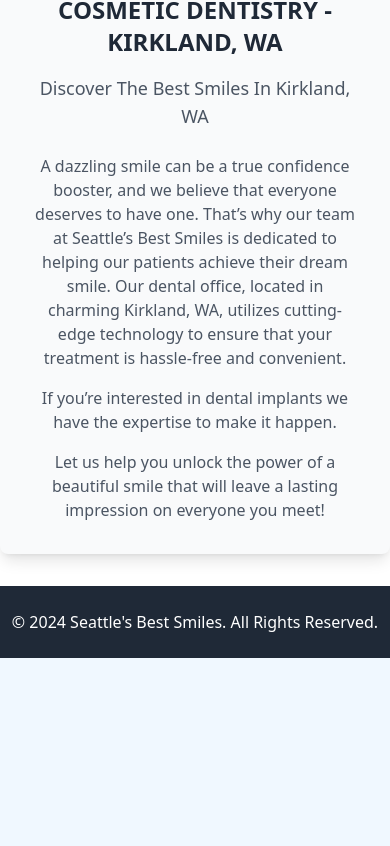
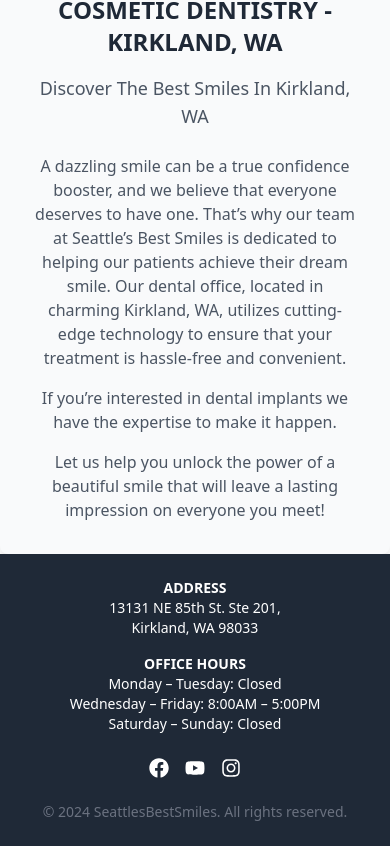
Before and after one commit to kimia2003/SeattleBestSmiles, a React (Create React App) app in the folder seattlebestsmiles/: page / in a window 390 px wide. Shown: the part 905-1751 px from the top of the page. Before the commit the page ends 1563 px from the top, so only its background shows below. Built offline with nearby package versions, Linux system fonts and the light colour scheme; no server answers.

Commit message:
minor aesthetic changes

```diff
--- a/seattlebestsmiles/src/App.js
+++ b/seattlebestsmiles/src/App.js
@@ -11,7 +11,7 @@
 import Gallery from "./components/Gallery";
 import Accountsetup from "./components/login/Accountsetup";
 import NewProfile from "./components/login/NewProfile";
-import EditProfile from "./components/dashboard/EditProfile"; // Import EditProfile
+import EditProfile from "./components/dashboard/EditProfile";
 import "slick-carousel/slick/slick.css";
 import "slick-carousel/slick/slick-theme.css";
 
--- a/seattlebestsmiles/src/components/AboutPage.jsx
+++ b/seattlebestsmiles/src/components/AboutPage.jsx
@@ -1,6 +1,7 @@
 import React from 'react';
 import { FaHeart, FaLightbulb, FaUserFriends } from 'react-icons/fa';
 import ImageCarousel from './ImageCarousel';
+import Footer from './Footer';
 
 const About = () =>
 {
@@ -94,17 +95,7 @@
         </div>
       </section>
 
-      <footer className="bg-gray-800 text-white text-center py-8 mt-16">
-        <div className="max-w-4xl mx-auto">
-          <h4 className="text-2xl font-semibold mb-4">Visit Us in Kirkland, WA</h4>
-          <p className="text-gray-200 mb-4">
-            13131 NE 85th ST, Ste 201, Kirkland, WA 98033
-          </p>
-          <p className="text-gray-200">
-            © 2024 Seattle’s Best Smiles. All Rights Reserved.
-          </p>
-        </div>
-      </footer>
+      <Footer />
     </div>
   );
 };
--- /dev/null
+++ b/seattlebestsmiles/src/components/Footer.jsx
@@ -0,0 +1,48 @@
+import React from 'react';
+import { FaFacebook, FaYoutube, FaInstagram } from 'react-icons/fa';
+
+const Footer = () => {
+  return (
+    <footer className="bg-gray-800 text-white py-6">
+      <div className="container mx-auto flex flex-col items-center md:items-start md:flex-row justify-between text-center md:text-left">
+        {/* Address and Office Hours Section */}
+        <div className="flex flex-col md:flex-row justify-center items-center space-y-4 md:space-y-0 md:space-x-12">
+          {/* Address */}
+          <div className="text-sm">
+            <p className="font-semibold">ADDRESS</p>
+            <p>13131 NE 85th St. Ste 201,</p>
+            <p>Kirkland, WA 98033</p>
+          </div>
+
+          {/* Office Hours */}
+          <div className="text-sm">
+            <p className="font-semibold">OFFICE HOURS</p>
+            <p>Monday – Tuesday: Closed</p>
+            <p>Wednesday – Friday: 8:00AM – 5:00PM</p>
+            <p>Saturday – Sunday: Closed</p>
+          </div>
+        </div>
+
+        {/* Social Media Icons */}
+        <div className="flex justify-center md:justify-end space-x-4 mt-6 md:mt-0">
+          <a href="https://www.facebook.com/Seattlesbestsmiles" className="hover:text-gray-400">
+            <FaFacebook size={20} />
+          </a>
+          <a href="https://www.youtube.com/@seattlesbestsmiles7311" className="hover:text-gray-400">
+            <FaYoutube size={20} />
+          </a>
+          <a href="https://www.instagram.com/seattles.best.smiles/" className="hover:text-gray-400">
+            <FaInstagram size={20} />
+          </a>
+        </div>
+      </div>
+
+      {/* Copyright Section */}
+      <div className="text-center mt-6 text-sm text-gray-500">
+        © {new Date().getFullYear()} SeattlesBestSmiles. All rights reserved.
+      </div>
+    </footer>
+  );
+};
+
+export default Footer;
--- a/seattlebestsmiles/src/components/Gallery.jsx
+++ b/seattlebestsmiles/src/components/Gallery.jsx
@@ -1,5 +1,6 @@
 import React from 'react';
 import ImageCarousel from './ImageCarousel';
+import Footer from './Footer';
 
 const Gallery = () => {
     //before and after
@@ -42,10 +43,6 @@
 return (
     <div className="min-h-screen bg-gradient-to-b from-teal-50 to-white">
 
-   {/* header*/ }
-      <header className="w-full h-40 bg-gradient-to-b from-blue-900 to-blue-700 text-white flex items-center justify-center shadow-lg">
-        <h1 className="text-4xl font-extrabold tracking-wider">Gallery</h1>
-      </header>
 
       {/*slideshow */}
       <section className="w-full py-16 bg-white">
@@ -104,6 +101,7 @@
           </div>
         </div>
       </section>
+      <Footer />
     </div>
   );
 };
--- a/seattlebestsmiles/src/components/HomePage.jsx
+++ b/seattlebestsmiles/src/components/HomePage.jsx
@@ -1,5 +1,6 @@
 import React from 'react';
 import ImageCarousel from './ImageCarousel';
+import Footer from './Footer';
 import { useNavigate } from 'react-router-dom';
 
 const HomePage = () => {
@@ -61,11 +62,7 @@
           Let us help you unlock the power of a beautiful smile that will leave a lasting impression on everyone you meet!
         </p>
       </main>
-
-
-      <footer className="bg-gray-800 text-white text-center py-6 mt-8">
-        <p>© 2024 Seattle's Best Smiles. All Rights Reserved.</p>
-      </footer>
+      <Footer />
     </div>
   );
 };
--- a/seattlebestsmiles/src/components/ImageCarousel.jsx
+++ b/seattlebestsmiles/src/components/ImageCarousel.jsx
@@ -1,5 +1,6 @@
 import React from 'react';
 import Slider from 'react-slick';
+import Footer from './Footer';
 import 'slick-carousel/slick/slick.css';
 import 'slick-carousel/slick/slick-theme.css';
 
@@ -32,5 +33,5 @@
     </div>
   );
 };
-
+<Footer />
 export default ImageCarousel;
--- a/seattlebestsmiles/src/components/MeetTheDoctor.jsx
+++ b/seattlebestsmiles/src/components/MeetTheDoctor.jsx
@@ -1,4 +1,5 @@
 import React from 'react';
+import Footer from './Footer';
 
 const MeetTheDoctor = () => {
   return (
@@ -66,6 +67,7 @@
           </ul>
         </div>
       </section>
+      <Footer />
     </div>
   );
 };
--- a/seattlebestsmiles/src/components/Navbar.jsx
+++ b/seattlebestsmiles/src/components/Navbar.jsx
@@ -1,12 +1,12 @@
-import React, { useState, useRef, useEffect } from 'react'; // Added useRef and useEffect imports
+import React, { useState, useRef, useEffect } from 'react';
 import { Link } from 'react-router-dom';
 import { FaPhone, FaUserCircle } from 'react-icons/fa';
 
-//reusable component for styling
+// Reusable component for styling
 const LinkItem = ({ to, children, icon, extraClass = "" }) => (
-  <li className={`px-4 py-2 flex items-center space-x-2 hover:bg-blue-700 rounded-md transition-all ${extraClass}`}>
-    {icon && <FaPhone className='text-green-400' />}
-    <Link to={to} className="text-white">
+  <li className={`relative px-4 py-2 flex items-center space-x-2 rounded-md transition-all ${extraClass}`}>
+    {icon && <FaPhone className="text-green-400" />}
+    <Link to={to} className="text-white hover:border-b-2 hover:border-white transition-all">
       {children}
     </Link>
   </li>
@@ -16,7 +16,7 @@
   const [dropdownOpen, setDropdownOpen] = useState(false);
   const dropdownRef = useRef(null);
 
-  // close dropdown if clicking outside of it
+  // Close dropdown if clicking outside of it
   useEffect(() => {
     const handleClickOutside = (event) => {
       if (dropdownRef.current && !dropdownRef.current.contains(event.target)) {
@@ -24,10 +24,10 @@
       }
     };
 
-    // attach the event listener to the document
+    // Attach the event listener to the document
     document.addEventListener('mousedown', handleClickOutside);
 
-    // cleanup the event listener when the component is unmounted
+    // Cleanup the event listener when the component is unmounted
     return () => {
       document.removeEventListener('mousedown', handleClickOutside);
     };
@@ -35,25 +35,26 @@
 
   return (
     <div className="sticky z-50 top-0 w-full bg-gray-800">
-      <div className='flex justify-between items-center h-auto max-w-screen-xl mx-auto px-6 py-4 text-white'>
+      <div className="flex justify-between items-center h-auto max-w-screen-xl mx-auto px-6 py-4 text-white">
         {/* Logo */}
         <img src="/images/SBSlogo.png" alt="Seattle Best Smiles Logo" className="max-h-16 h-auto" />
 
         {/* Navigation and Profile Section */}
-
         <div className="flex justify-between items-center w-full md:w-auto">
-
           {/* Navigation Links */}
           <ul className="flex flex-wrap justify-start items-center space-x-4 w-full md:w-auto">
             <LinkItem to="/home">Home</LinkItem>
 
             {/* About Dropdown */}
-            <li className="relative p-4 hover:bg-blue-700 rounded-md transition-all">
-              <button onClick={() => setDropdownOpen(!dropdownOpen)} className="focus:outline-none">
+            <li className="relative p-4">
+              <button
+                onClick={() => setDropdownOpen(!dropdownOpen)}
+                className="focus:outline-none hover:border-b-2 hover:border-white transition-all"
+              >
                 About
               </button>
               {dropdownOpen && (
-                <ul ref={dropdownRef} className="absolute left-0 mt-2 w-40 bg-white text-black rounded-lg shadow-lg">
+                <ul ref={dropdownRef} className="absolute left-0 mt-2 w-40 bg-white text-black shadow-lg">
                   <li className="px-4 py-2 hover:bg-blue-500 hover:text-white">
                     <Link to="/about">About Us</Link>
                   </li>
@@ -73,13 +74,13 @@
 
           {/* Profile Icon with Routing to Patient Options */}
           <div className="ml-auto">
-          <Link to="/login" className="flex items-center space-x-2">
-            <FaUserCircle className="text-4xl cursor-pointer hover:text-blue-400 transition-all" />
-            <span className="hidden md:inline-block text-white font-medium">Account</span>
-          </Link>
+            <Link to="/login" className="flex items-center space-x-2">
+              <FaUserCircle className="text-4xl cursor-pointer hover:text-blue-400 transition-all" />
+              <span className="hidden md:inline-block text-white font-medium">Account</span>
+            </Link>
+          </div>
         </div>
       </div>
-    </div>
     </div>
   );
 };
--- a/seattlebestsmiles/src/components/SchedulePage.jsx
+++ b/seattlebestsmiles/src/components/SchedulePage.jsx
@@ -1,4 +1,5 @@
 import React from 'react';
+import Footer from './Footer';
 import { Link } from 'react-router-dom';
 
 const SchedulePage = () => {
@@ -25,5 +26,5 @@
     </div>
   );
 };
-
+<Footer />
 export default SchedulePage;
```
